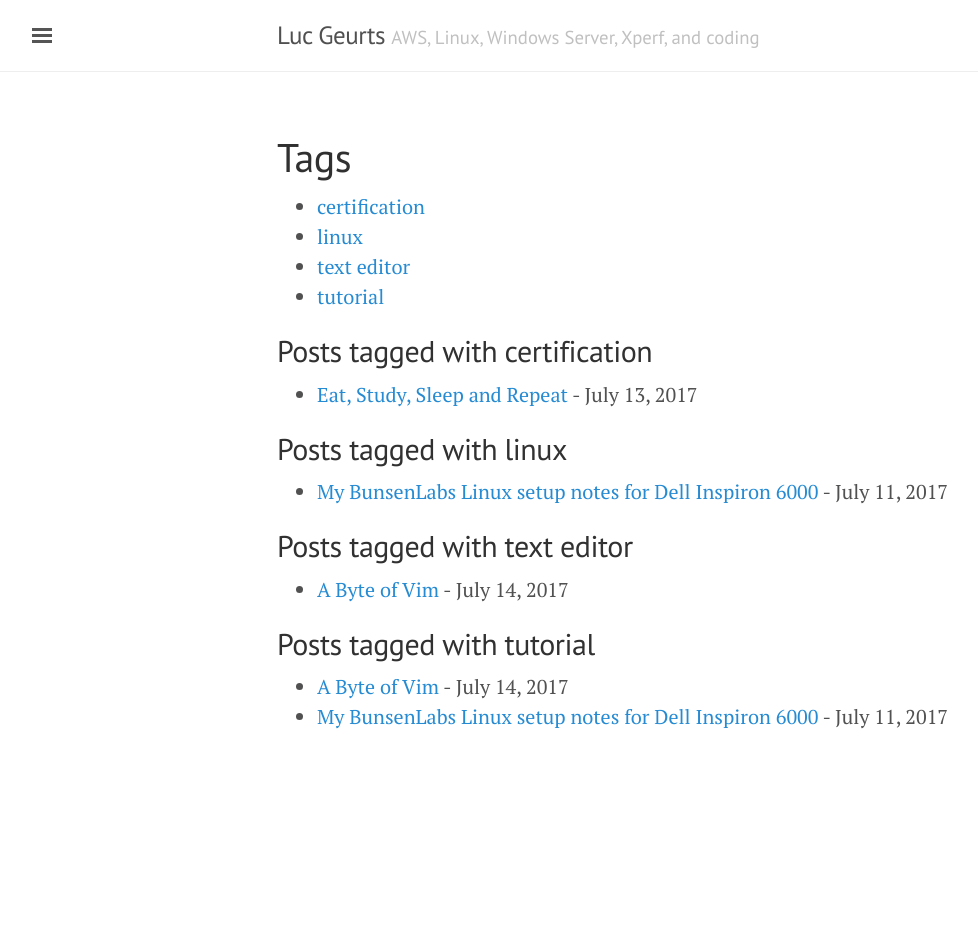
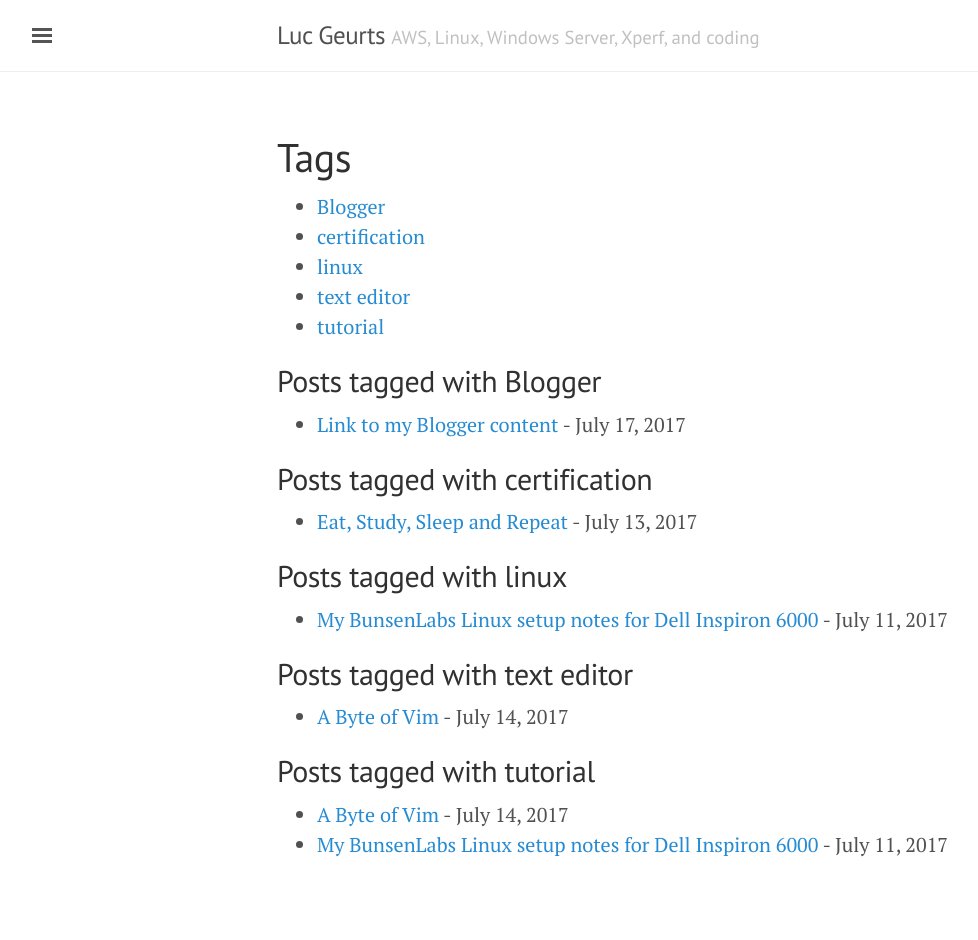
Before and after one commit to lgeurts/lgeurts.github.io, a Jekyll site: the page built from tags.html, in a window 1280 px wide. Shown: the whole page, without its empty margins (3-981 px from the left). Built offline with Jekyll 4.4.1, drawn with Linux system fonts in a browser that asks for light colours; nearby versions of some CDN libraries; before the commit the page ends 900 px from its top, so only the background shows below that.

Commit message:
Update 2017-07-17-link-to-my-blogger-content.md

```diff
--- a/_posts/2017-07-17-link-to-my-blogger-content.md
+++ b/_posts/2017-07-17-link-to-my-blogger-content.md
@@ -1 +1,8 @@
+---
+layout: post
+title: Link to my Blogger content
+comments: true
+tags: [ Blogger ]
+---
+
 Mostly Microsoft Windows oriented, for the moment obsolete: [bitcruncher.blogspot.com](https://bitcruncher.blogspot.com).
```
